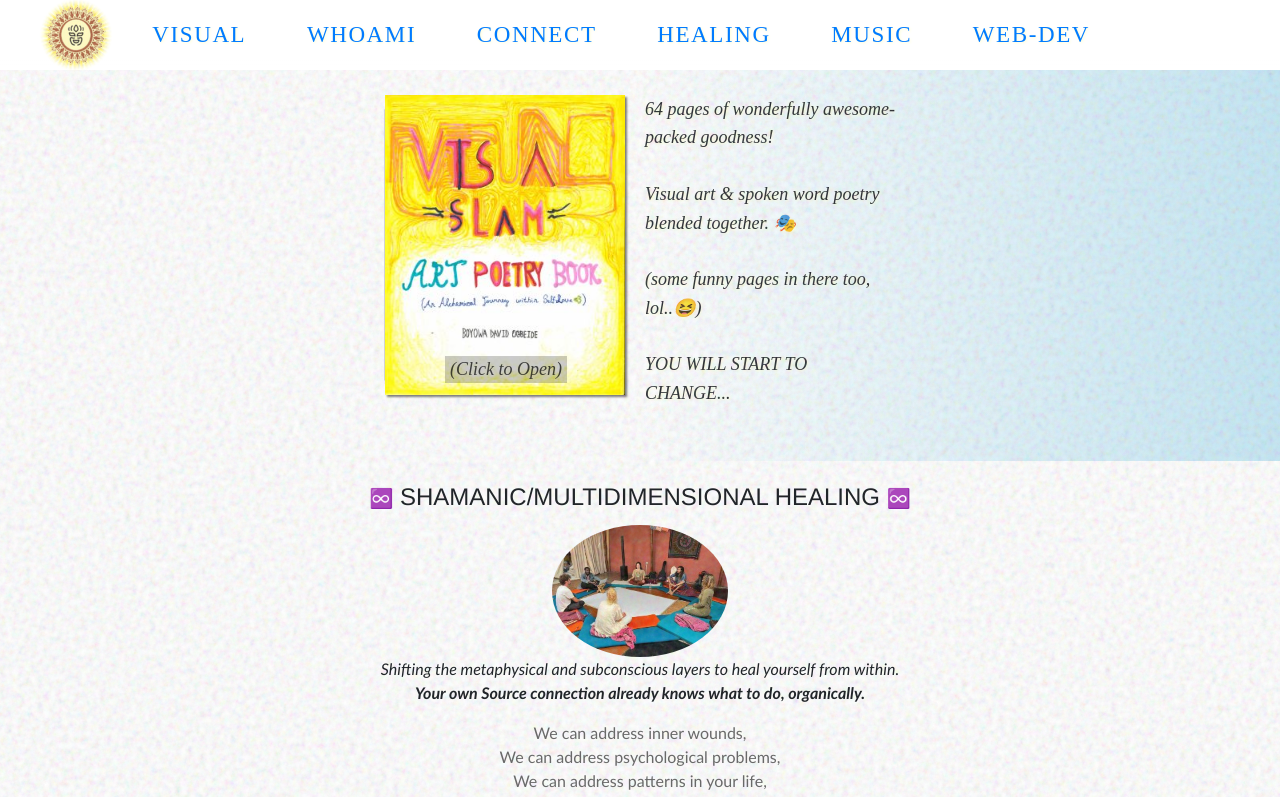
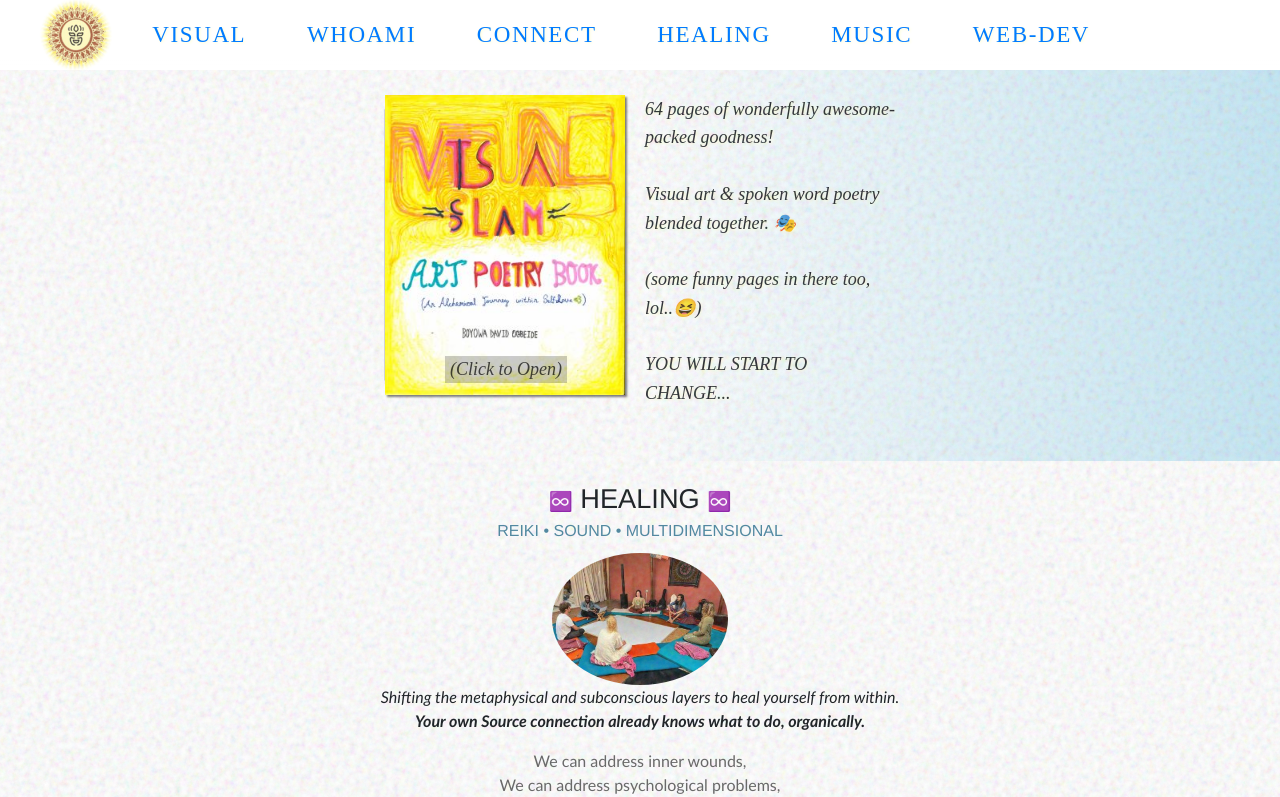
Before and after one commit to dogbeide/bringerofjoyart, a Next.js app: page / in a window 1280 px wide. Shown: the top 797 px of the page. Built offline with nearby package versions, Linux system fonts and the light colour scheme; a web font is replaced by a local one.

Commit message:
update healing page and preview title

```diff
--- a/src/app/index.scss
+++ b/src/app/index.scss
@@ -175,10 +175,16 @@ main {
   .title {
     z-index: 1;
     font-family: 'Franklin Gothic Medium', 'Arial Narrow', Arial, sans-serif;
-    font-size: 1.5rem;
+    font-size: 1.7rem;
     .inf {
       font-size: 1.2rem;
     }
+  }
+  .subtitle {
+    z-index: 1;
+    font-family: 'Franklin Gothic Medium', 'Arial Narrow', Arial, sans-serif;
+    font-size: 1rem;
+    color:#5288a0;
   }
 
   .desc {
@@ -541,6 +547,9 @@ main {
     .title {
       font-size: 1.2rem;
     }
+    .subtitle {
+      font-size: 0.9rem;
+    }
   }
 
   #connect {
--- a/src/app/ui/healing-preview.tsx
+++ b/src/app/ui/healing-preview.tsx
@@ -7,8 +7,11 @@ export default function HealingPreview() {
   return (
     <div id="healing" className="desc mt-2 px-1">
       <div className="title">
-        <span className="inf">♾️</span> <a>SHAMANIC/MULTIDIMENSIONAL HEALING</a>{" "}
+        <span className="inf">♾️</span> <a>HEALING</a>{" "}
         <span className="inf">♾️</span>
+      </div>
+      <div className="subtitle">
+        <span>REIKI • SOUND • MULTIDIMENSIONAL</span>
       </div>
       <div className="photo-container">
         <Image
```
